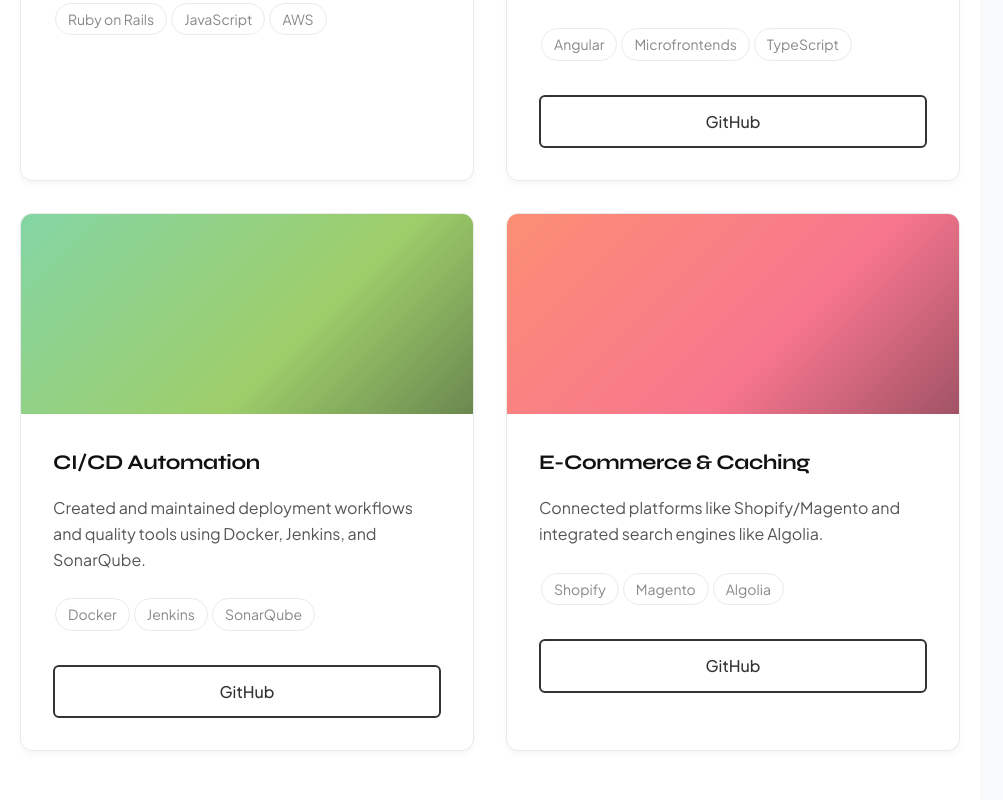
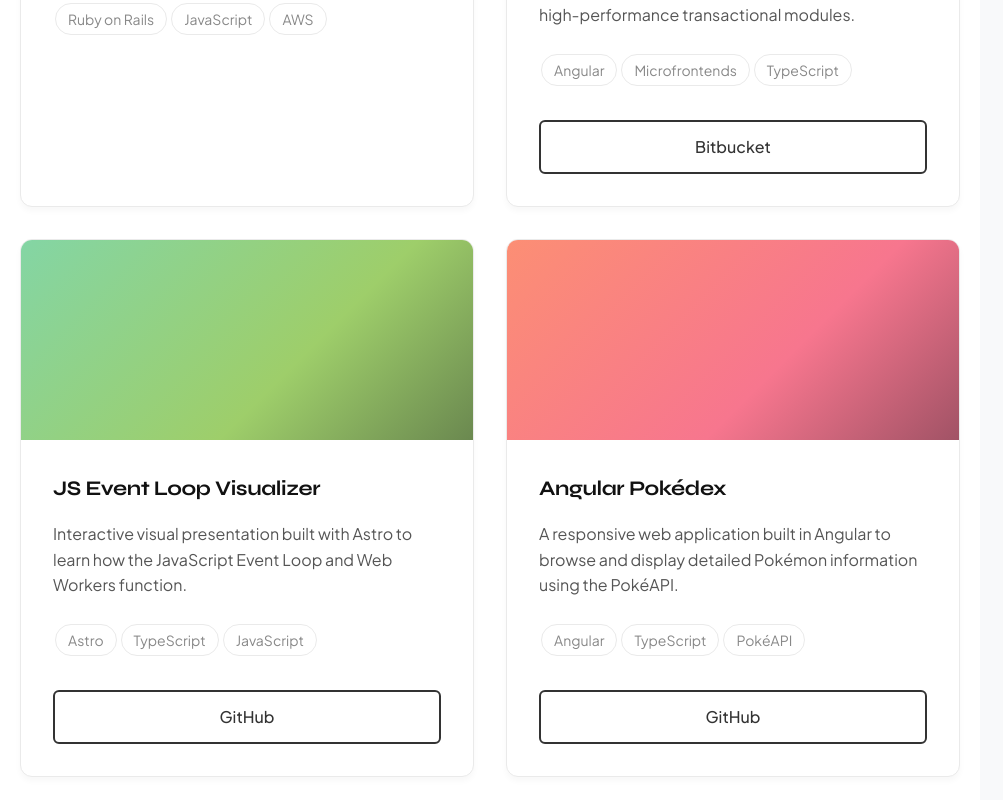
Before and after one commit to wahc1983/will-portfolio, a React (Vite) app: page / in a window 1280 px wide. Shown: the part 4720-5520 px from the top of the page, without its empty margins (0-1003 px from the left). Built offline with nearby package versions, Linux system fonts and the light colour scheme.

Commit message:
Update Projects section: replace old repos with asynchronous-javascript-academic, pokeAppAng, DigitalBC, and mcp-will. Translate descriptions to EN, ES, FR.

```diff
--- a/src/components/Projects.jsx
+++ b/src/components/Projects.jsx
@@ -17,21 +17,28 @@ const Projects = () => {
       description: t('projects.list.1.description'),
       image: "/api/placeholder/400/250",
       technologies: ["Angular", "Microfrontends", "TypeScript"],
-      githubUrl: "https://github.com/wahc1983"
+      repoUrl: "https://bitbucket.org/wahc1983/workspace/projects/DIG"
     },
     {
       title: t('projects.list.2.title'),
       description: t('projects.list.2.description'),
       image: "/api/placeholder/400/250",
-      technologies: ["Docker", "Jenkins", "SonarQube"],
-      githubUrl: "https://github.com/wahc1983"
+      technologies: ["Astro", "TypeScript", "JavaScript"],
+      repoUrl: "https://github.com/wahc1983/asynchronous-javascript-academic"
     },
     {
       title: t('projects.list.3.title'),
       description: t('projects.list.3.description'),
       image: "/api/placeholder/400/250",
-      technologies: ["Shopify", "Magento", "Algolia"],
-      githubUrl: "https://github.com/wahc1983"
+      technologies: ["Angular", "TypeScript", "PokéAPI"],
+      repoUrl: "https://github.com/wahc1983/pokeAppAng"
+    },
+    {
+      title: t('projects.list.4.title'),
+      description: t('projects.list.4.description'),
+      image: "/api/placeholder/400/250",
+      technologies: ["Node.js", "MCP SDK", "JavaScript"],
+      repoUrl: "https://github.com/wahc1983/mcp-will"
     }
   ]
 
@@ -54,8 +61,10 @@ const Projects = () => {
                   ))}
                 </div>
                 <div className="project-links">
-                  {project.githubUrl && (
-                    <a href={project.githubUrl} target="_blank" rel="noopener noreferrer" className="btn btn-secondary">{t('projects.buttons.github')}</a>
+                  {project.repoUrl && (
+                    <a href={project.repoUrl} target="_blank" rel="noopener noreferrer" className="btn btn-secondary">
+                      {project.repoUrl.includes('bitbucket') ? t('contact.social.bitbucket') : t('projects.buttons.github')}
+                    </a>
                   )}
                 </div>
               </div>
--- a/src/i18n/locales/en.json
+++ b/src/i18n/locales/en.json
@@ -60,16 +60,20 @@
         "description": "Developed custom Backend/Frontend modules utilizing Ruby on Rails and JS tools."
       },
       {
-        "title": "Banking Platform",
-        "description": "Secure enterprise applications and transactional modules under an Angular Microfrontends architecture."
+        "title": "DigitalBC Banking Platform",
+        "description": "Corporate digital banking ecosystem structured with Angular Microfrontends. Features the design and implementation of highly secure, scalable, and high-performance transactional modules."
       },
       {
-        "title": "CI/CD Automation",
-        "description": "Created and maintained deployment workflows and quality tools using Docker, Jenkins, and SonarQube."
+        "title": "JS Event Loop Visualizer",
+        "description": "Interactive visual presentation built with Astro to learn how the JavaScript Event Loop and Web Workers function."
       },
       {
-        "title": "E-Commerce & Caching",
-        "description": "Connected platforms like Shopify/Magento and integrated search engines like Algolia."
+        "title": "Angular Pokédex",
+        "description": "A responsive web application built in Angular to browse and display detailed Pokémon information using the PokéAPI."
+      },
+      {
+        "title": "Kiro MCP Servers",
+        "description": "Collection of custom Model Context Protocol (MCP) servers extending the Kiro AI assistant, including a real-time Browser Console Logger."
       }
     ],
     "buttons": {
--- a/src/i18n/locales/es.json
+++ b/src/i18n/locales/es.json
@@ -60,16 +60,20 @@
         "description": "Desarrollo de módulos personalizados Backend/Frontend utilizando Ruby on Rails y herramientas JS."
       },
       {
-        "title": "Plataforma Bancaria",
-        "description": "Módulos transaccionales y aplicaciones empresariales seguras bajo arquitectura de Microfrontends en Angular."
+        "title": "Plataforma Bancaria DigitalBC",
+        "description": "Ecosistema bancario digital corporativo estructurado en Microfrontends con Angular. Incluye el diseño e implementación de módulos transaccionales seguros, escalables y de alto rendimiento."
       },
       {
-        "title": "Automatización CI/CD",
-        "description": "Creación y mantenimiento de flujos de despliegue y herramientas de calidad con Docker, Jenkins y SonarQube."
+        "title": "Visualizador Event Loop JS",
+        "description": "Presentación interactiva construida con Astro para aprender cómo funciona el Event Loop de JavaScript y Web Workers."
       },
       {
-        "title": "E-Commerce & Caching",
-        "description": "Conexión de plataformas como Shopify/Magento e integración de motores de búsqueda como Algolia."
+        "title": "Pokédex en Angular",
+        "description": "Aplicación web responsiva construida en Angular para buscar y mostrar información detallada de Pokémon."
+      },
+      {
+        "title": "Servidores MCP para Kiro",
+        "description": "Colección de servidores MCP (Model Context Protocol) personalizados para extender el asistente Kiro, incluyendo captura en tiempo real de logs del navegador."
       }
     ],
     "buttons": {
--- a/src/i18n/locales/fr.json
+++ b/src/i18n/locales/fr.json
@@ -60,16 +60,20 @@
         "description": "Développement de modules sur mesure Backend/Frontend à l'aide de Ruby on Rails et des outils JS."
       },
       {
-        "title": "Plateforme Bancaire",
-        "description": "Applications d'entreprise sécurisées et modules transactionnels sous une architecture de Microfrontends Angular."
+        "title": "Plateforme Bancaire DigitalBC",
+        "description": "Écosystème bancaire numérique d'entreprise structuré avec des Microfrontends Angular. Comprend la conception et la mise en œuvre de modules transactionnels hautement sécurisés, évolutifs et performants."
       },
       {
-        "title": "Automatisation CI/CD",
-        "description": "Création et maintenance de flux de déploiement et d'outils de qualité utilisant Docker, Jenkins et SonarQube."
+        "title": "Visualiseur Event Loop JS",
+        "description": "Présentation interactive construite avec Astro pour apprendre le fonctionnement de la boucle d'événements JavaScript et des Web Workers."
       },
       {
-        "title": "E-Commerce & Caching",
-        "description": "Connexion à des plateformes comme Shopify/Magento et intégration de moteurs de recherche comme Algolia."
+        "title": "Pokédex Angular",
+        "description": "Application web réactive construite en Angular pour rechercher et afficher des informations détaillées sur les Pokémon."
+      },
+      {
+        "title": "Serveurs MCP pour Kiro",
+        "description": "Collection de serveurs MCP (Model Context Protocol) personnalisés pour étendre l'assistant Kiro, incluant la capture en temps réel des journaux du navigateur."
       }
     ],
     "buttons": {
```
